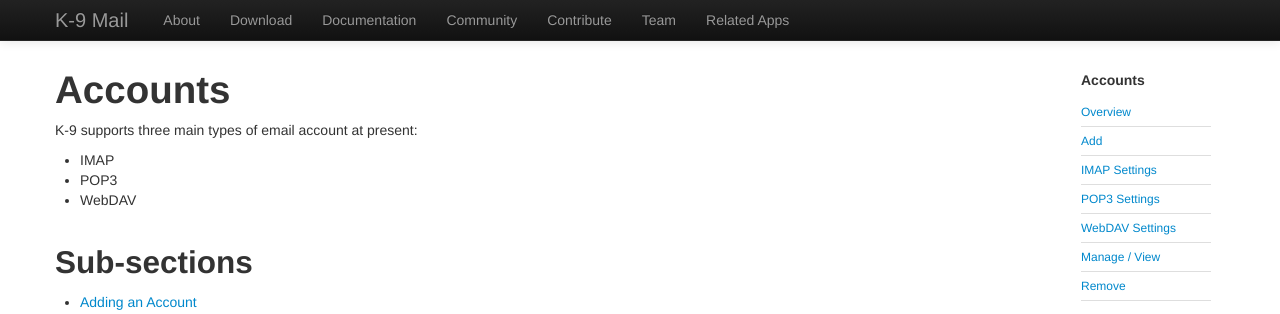
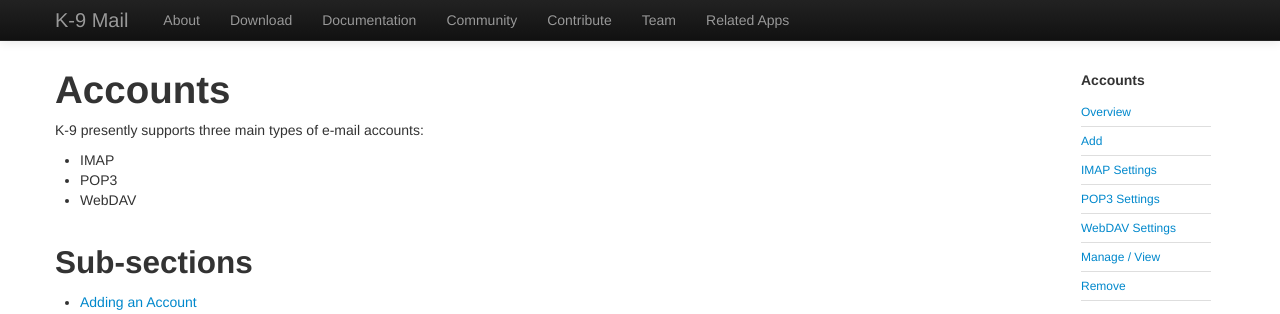
Before and after one commit to k9mail/k9mail.app, a Jekyll site: the page built from documentation/accounts.md, in a window 1280 px wide. Shown: the top 314 px of the page. Built offline with Jekyll 4.4.1, drawn with Linux system fonts in a browser that asks for light colours; nearby versions of some CDN libraries.

Commit message:
e-mail, presently

```diff
--- a/documentation/accounts.md
+++ b/documentation/accounts.md
@@ -11,7 +11,7 @@ nav_hide: true
 
 # Accounts
 
-K-9 supports three main types of email account at present:
+K-9 presently supports three main types of e-mail accounts:
 
 * IMAP
 * POP3
```
